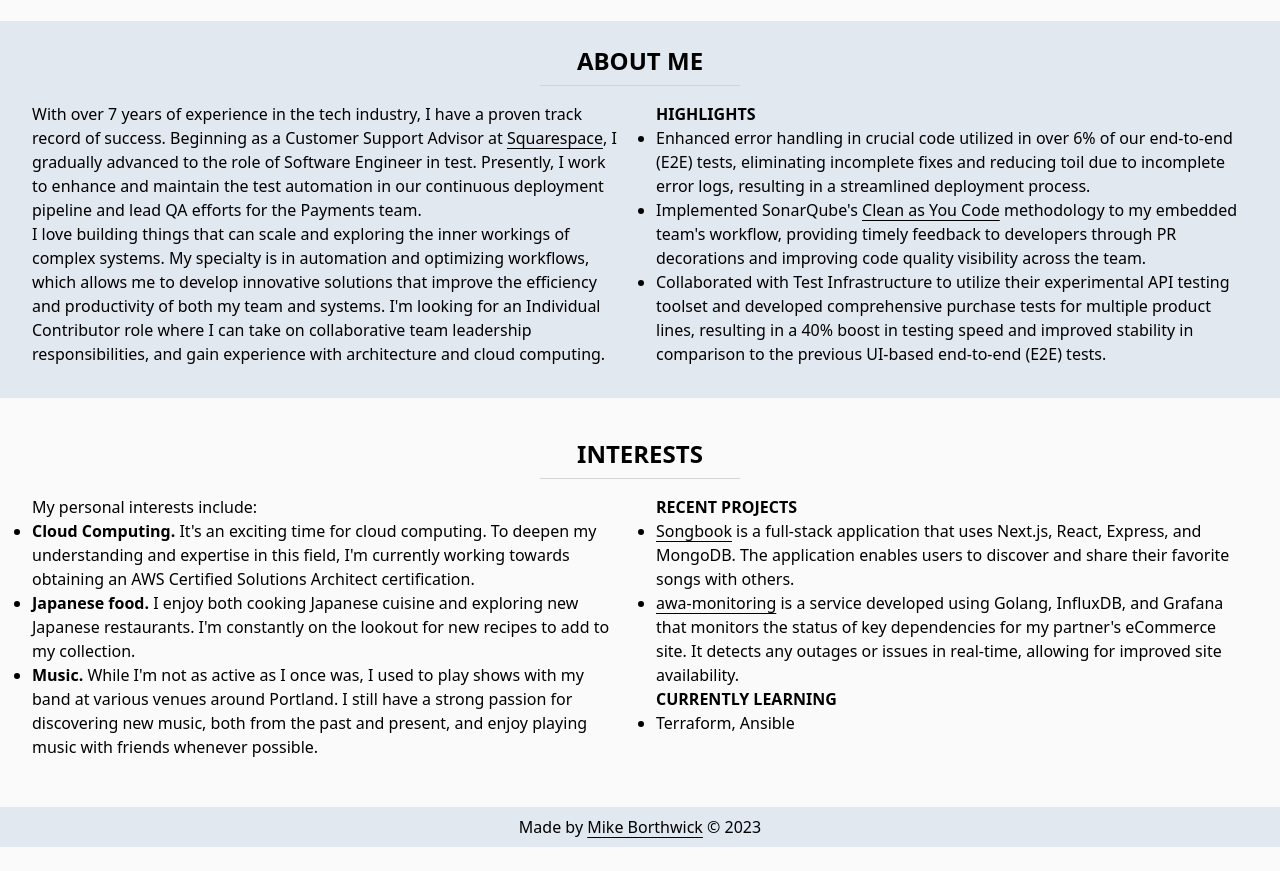
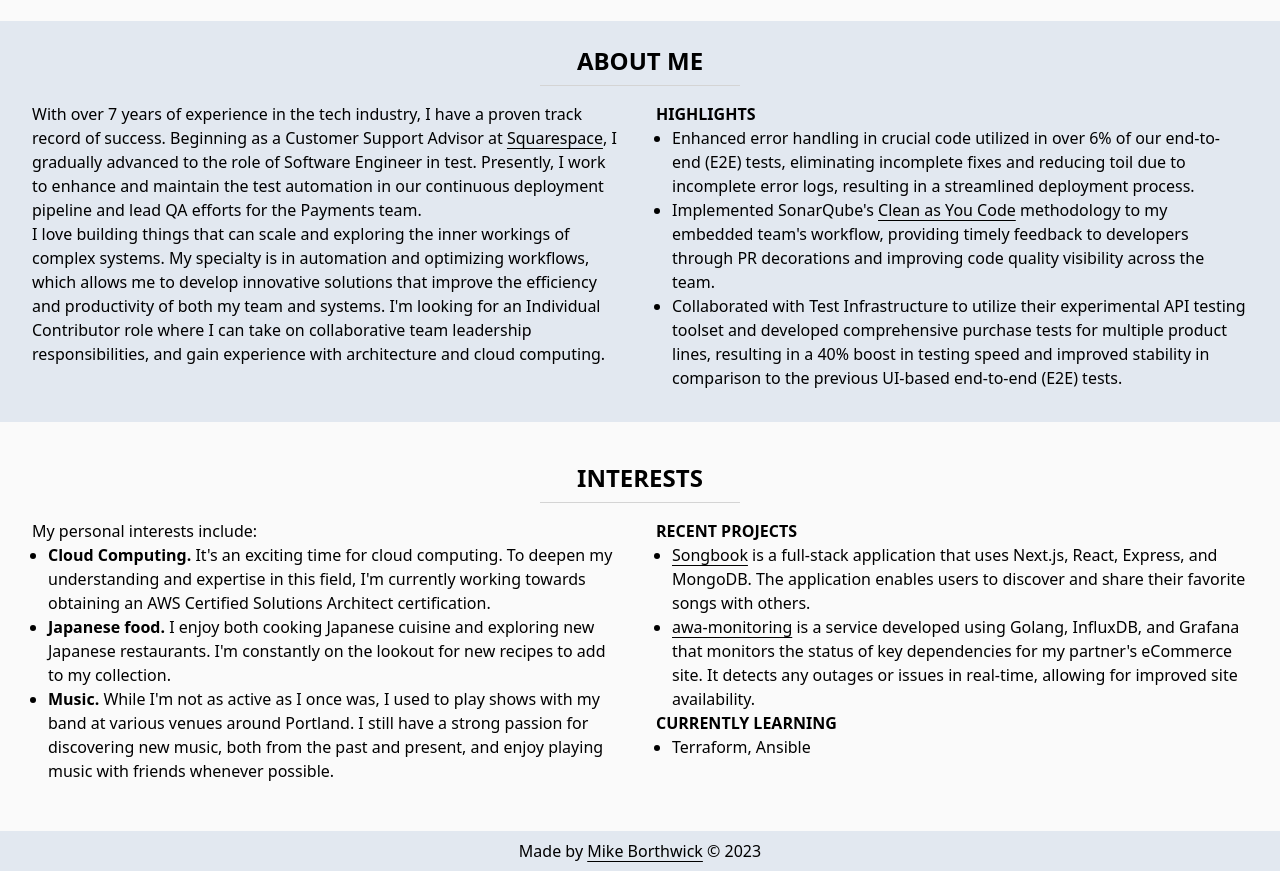
Before and after one commit to mhborthwick/portfolio, a React (Vite) app: page / in a window 1280 px wide. Shown: the part 360-1231 px from the top of the page. Before the commit the page ends 1207 px from the top, so only its background shows below. Built offline with nearby package versions, Linux system fonts and the light colour scheme.

Commit message:
chore: add padding to lists

```diff
--- a/src/components/About.tsx
+++ b/src/components/About.tsx
@@ -43,7 +43,7 @@
             <h3 className={`py-${TEXT_PADDING_SIZE} text-l font-semibold`}>
               HIGHLIGHTS
             </h3>
-            <ul className="list-disc">
+            <ul className="list-disc ml-0 pl-4">
               <li className={`py-${TEXT_PADDING_SIZE}`}>
                 Enhanced error handling in crucial code utilized in over 6% of
                 our end-to-end (E2E) tests, eliminating incomplete fixes and
--- a/src/components/Interests.tsx
+++ b/src/components/Interests.tsx
@@ -14,7 +14,7 @@
           <p className={`py-${TEXT_PADDING_SIZE}`}>
             My personal interests include:
           </p>
-          <ul className="list-disc">
+          <ul className="list-disc ml-0 pl-4">
             <li className={`py-${TEXT_PADDING_SIZE}`}>
               <b>Cloud Computing.</b> It's an exciting time for cloud computing.
               To deepen my understanding and expertise in this field, I'm
@@ -39,7 +39,7 @@
           <h3 className={`py-${TEXT_PADDING_SIZE} text-l font-semibold`}>
             RECENT PROJECTS
           </h3>
-          <ul className="list-disc">
+          <ul className="list-disc ml-0 pl-4">
             <li className={`py-${TEXT_PADDING_SIZE}`}>
               <a
                 className="underline underline-offset-4 hover:opacity-75"
@@ -69,7 +69,7 @@
           <h3 className={`py-${TEXT_PADDING_SIZE} text-l font-semibold`}>
             CURRENTLY LEARNING
           </h3>
-          <ul className="list-disc">
+          <ul className="list-disc ml-0 pl-4">
             <li className={`py-${TEXT_PADDING_SIZE}`}>Terraform, Ansible</li>
           </ul>
         </div>
```
